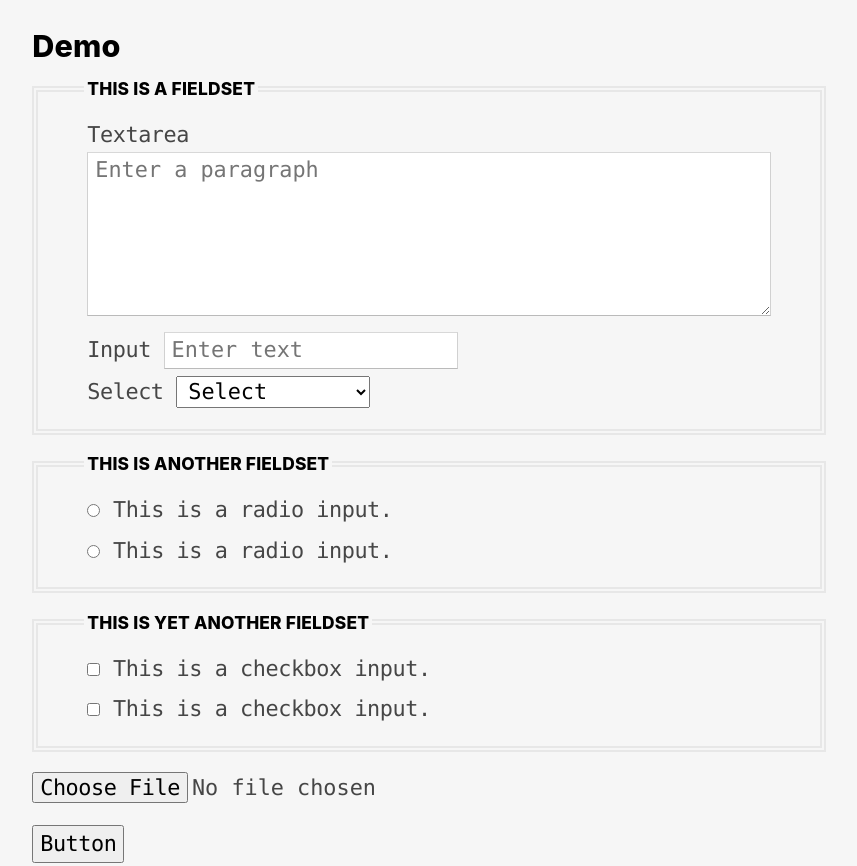
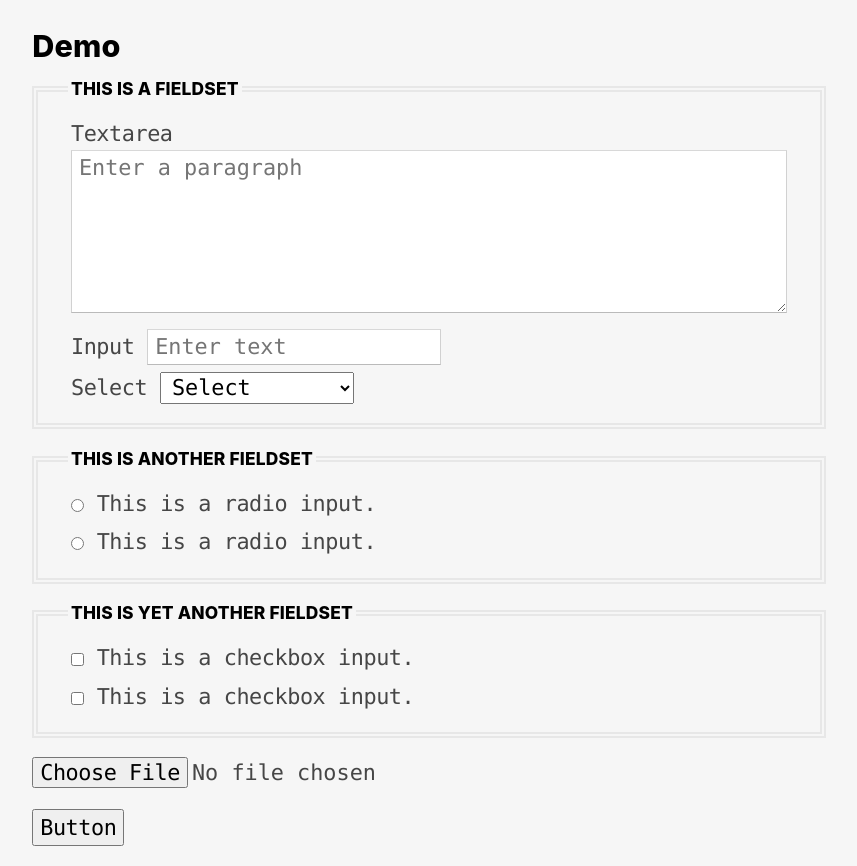
Before and after one commit to mikemai2awesome/typesettings.css, a plain HTML site: page docs.html in a window 1280 px wide. Shown: the part 6116-6982 px from the top of the page, without its empty margins (211-1068 px from the left). Drawn offline with Linux system fonts and the light colour scheme.

Commit message:
fix: form spacing

```diff
--- a/src/styles/typesettings.scss
+++ b/src/styles/typesettings.scss
@@ -738,13 +738,13 @@ body {
 
   fieldset {
     -webkit-padding-before: var(--ts-paragraph-spacing);
-            padding-block-start: var(--ts-paragraph-spacing);
+    padding-block-start: var(--ts-paragraph-spacing);
     -webkit-padding-after: var(--ts-paragraph-spacing);
-            padding-block-end: var(--ts-paragraph-spacing);
-    -webkit-padding-start: calc(var(--ts-paragraph-indent) * 1.5);
-            padding-inline-start: calc(var(--ts-paragraph-indent) * 1.5);
-    -webkit-padding-end: calc(var(--ts-paragraph-indent) * 1.5);
-            padding-inline-end: calc(var(--ts-paragraph-indent) * 1.5);
+    padding-block-end: var(--ts-paragraph-spacing);
+    -webkit-padding-start: var(--ts-paragraph-indent);
+    padding-inline-start: var(--ts-paragraph-indent);
+    -webkit-padding-end: var(--ts-paragraph-indent);
+    padding-inline-end: var(--ts-paragraph-indent);
     border: var(--ts-border);
   }
 
@@ -1406,10 +1406,11 @@ body {
   @media all and (-webkit-min-device-pixel-ratio: 0) and (min-resolution: 0.001dpcm) {
     [type="checkbox"]:not(*:root),
     [type="radio"]:not(*:root) {
-      transform: none; // Remove the transform on Android Chrome.
+      transform: translateY(1px); // Remove the scaling and move the input down on Android Chrome.
     }
 
     form:not(*:root) {
+      line-height: var(--ts-line-height-heading);
       font-size: inherit; // Reset font-size on Android Chrome.
     }
   }
```
Also changed, not shown: src/styles/typesettings.css, 1 other file.
